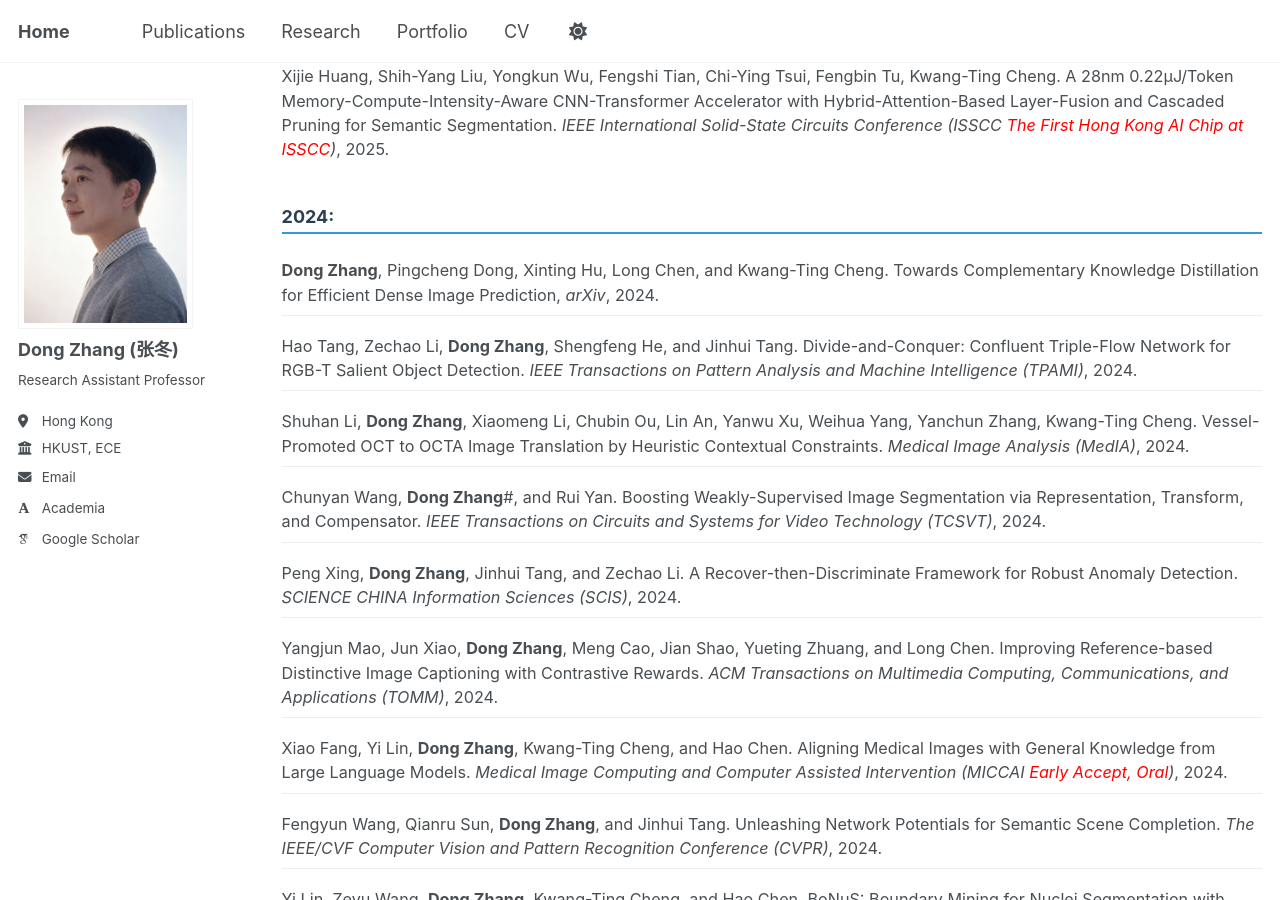
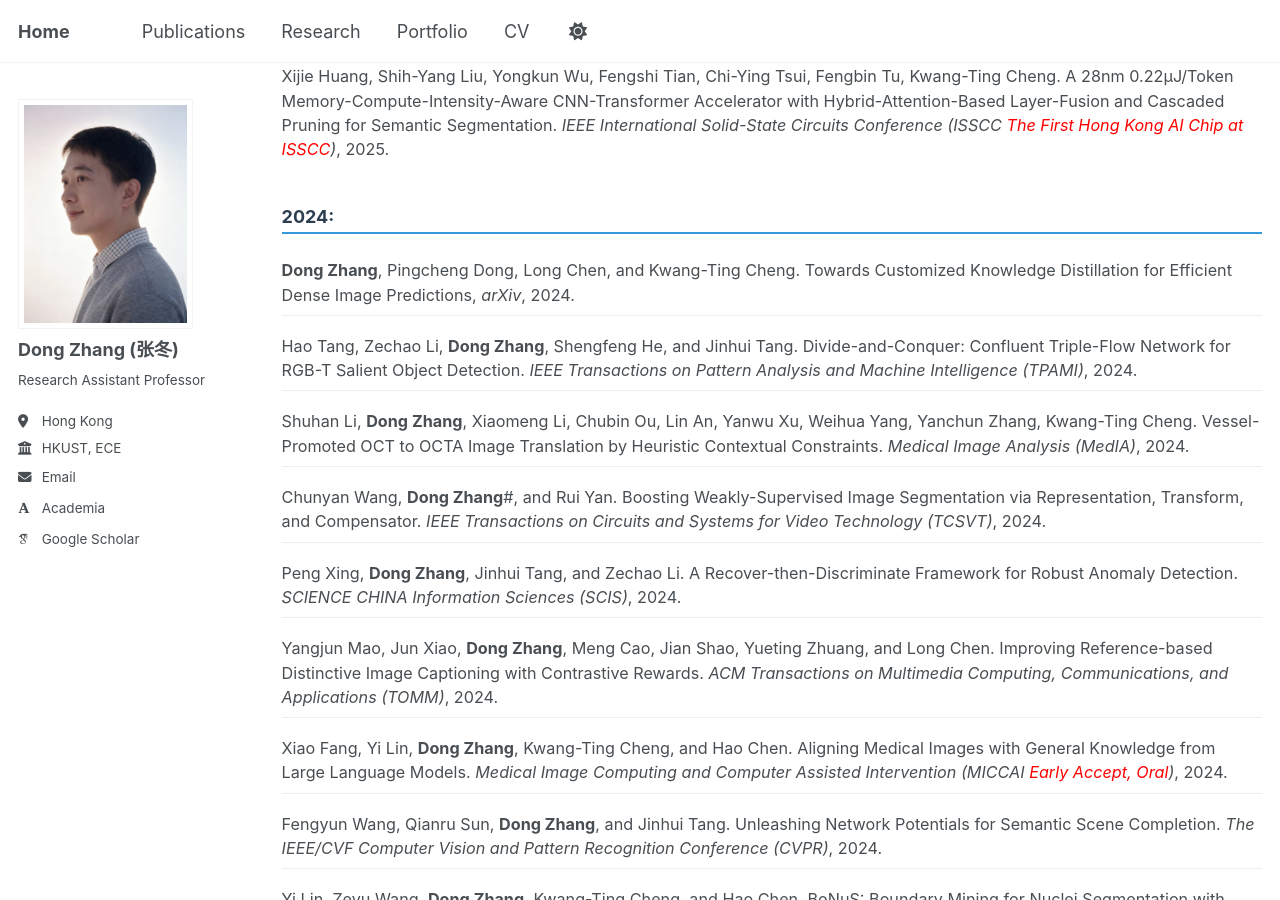
Before and after one commit to dongzhang89/dongzhang89.github.io, a Jekyll site: the page built from _pages/publications.html, in a window 1280 px wide and 900 px high, scrolled down 2099 px. Built offline with Jekyll 4.4.1, drawn with Linux system fonts in a browser that asks for light colours; some web fonts are replaced; a script that is not in the unit is left out.

Commit message:
Update publications.html

```diff
--- a/_pages/publications.html
+++ b/_pages/publications.html
@@ -197,7 +197,7 @@ author_profile: true
 <div class="year-section">
 <h3>2024:</h3>
 <ul class="paper-list">
-<li><strong>Dong Zhang</strong>, Pingcheng Dong, Xinting Hu, Long Chen, and Kwang-Ting Cheng. Towards Complementary Knowledge Distillation for Efficient Dense Image Prediction, <em>arXiv</em>, 2024.</li>
+<li><strong>Dong Zhang</strong>, Pingcheng Dong, Long Chen, and Kwang-Ting Cheng. Towards Customized Knowledge Distillation for Efficient Dense Image Predictions, <em>arXiv</em>, 2024.</li>
 <li>Hao Tang, Zechao Li, <strong>Dong Zhang</strong>, Shengfeng He, and Jinhui Tang. Divide-and-Conquer: Confluent Triple-Flow Network for RGB-T Salient Object Detection. <em>IEEE Transactions on Pattern Analysis and Machine Intelligence (TPAMI)</em>, 2024.</li>
 <li>Shuhan Li, <strong>Dong Zhang</strong>, Xiaomeng Li, Chubin Ou, Lin An, Yanwu Xu, Weihua Yang, Yanchun Zhang, Kwang-Ting Cheng. Vessel-Promoted OCT to OCTA Image Translation by Heuristic Contextual Constraints. <em>Medical Image Analysis (MedIA)</em>, 2024.</li>
 <li>Chunyan Wang, <strong>Dong Zhang</strong>#, and Rui Yan. Boosting Weakly-Supervised Image Segmentation via Representation, Transform, and Compensator. <em>IEEE Transactions on Circuits and Systems for Video Technology (TCSVT)</em>, 2024.</li>
```
